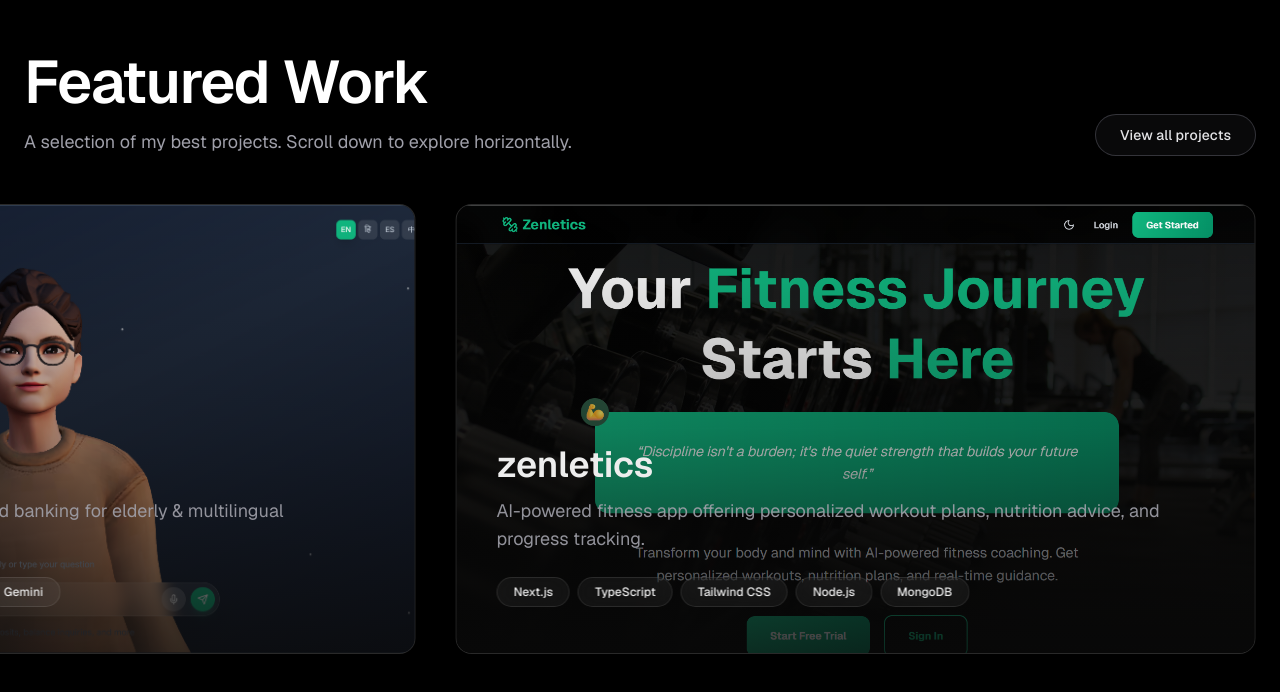
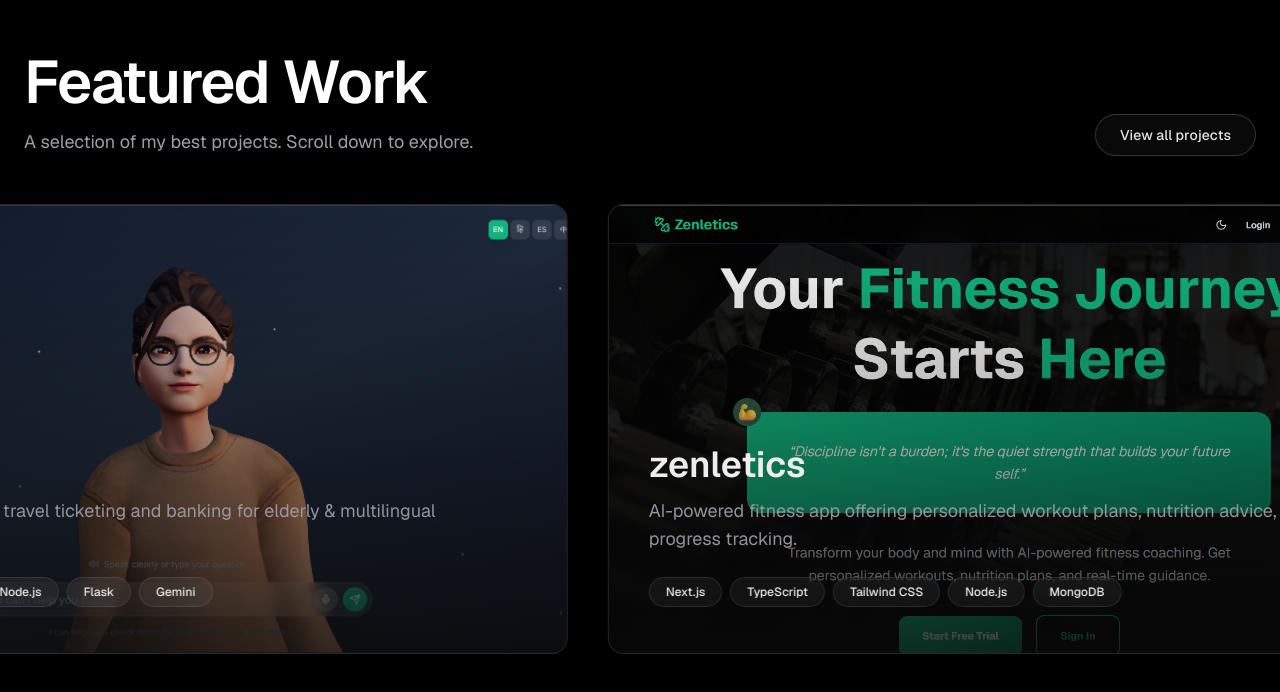
Before and after one commit to NEhIL06/portfolio, a Next.js app: page / in a window 1280 px wide. Shown: the part 3750-4442 px from the top of the page. Built offline with nearby package versions, Linux system fonts and the light colour scheme.

Commit message:
feat: implement responsive projects section with horizontal scroll-driven carousel and global custom styles

```diff
--- a/app/globals.css
+++ b/app/globals.css
@@ -143,8 +143,6 @@
 html, body {
   -ms-overflow-style: none; /* IE and Edge */
   scrollbar-width: none; /* Firefox */
-  overflow-x: hidden; /* prevent horizontal overflow from zooming mobile browsers out */
-  max-width: 100vw;
 }
 
 ::-webkit-scrollbar {
--- a/components/projects.tsx
+++ b/components/projects.tsx
@@ -107,7 +107,7 @@
           <div className="mx-auto w-full max-w-[1500px] px-4 sm:px-6 mb-12 flex items-end justify-between shrink-0">
             <div>
               <h2 className="text-4xl sm:text-5xl md:text-6xl font-semibold text-white tracking-tight">Featured Work</h2>
-              <p className="mt-4 text-zinc-400 max-w-xl text-lg">A selection of my best projects. Scroll down to explore horizontally.</p>
+              <p className="mt-4 text-zinc-400 max-w-xl text-lg">A selection of my best projects. Scroll down to explore.</p>
             </div>
             <Button asChild variant="outline" className="hidden sm:inline-flex border-zinc-700/80 bg-zinc-900/40 hover:bg-zinc-800/40 hover:text-zinc-200 backdrop-blur rounded-full px-6 py-5">
               <FlipLink href="/projects" baseColor="#e4e4e7" hoverColor="#ffffff">
@@ -116,7 +116,7 @@
             </Button>
           </div>
 
-          <motion.div style={{ x: physicsX }} className="flex gap-10 px-4 sm:px-6 md:px-12 w-max items-center">
+          <motion.div style={{ x: physicsX }} className="flex gap-10 pl-24 sm:pl-48 md:pl-72 lg:pl-[28rem] pr-52 w-max items-center">
             {featured.map((p) => (
               <div key={p.title} className="w-[85vw] sm:w-[600px] lg:w-[800px] shrink-0">
                 <div className="group relative overflow-hidden rounded-2xl border border-white/10 bg-[#111111] transition-all duration-500 hover:scale-[1.02] hover:shadow-[0_0_30px_rgba(255,255,255,0.05)]">
```
